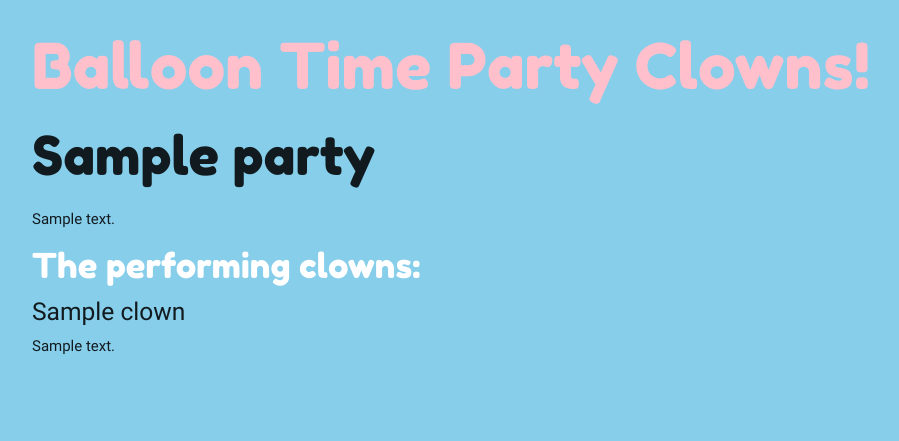
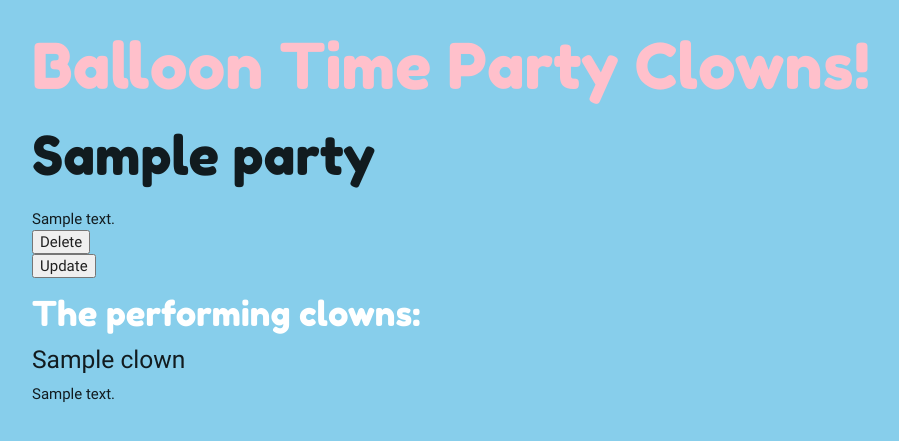
Before and after one commit to winstonsummers/Clowns, a Django app: page /1/ in a window 1280 px wide. Shown: the top 441 px of the page, without its empty margins (160-1059 px from the left). Run offline with Django 3.2, Linux system fonts and the light colour scheme; tables that the repository leaves empty hold one stand-in row (values such as "Sample post").

Commit message:
delete working

```diff
--- a/balloon_time/templates/party_detail.html
+++ b/balloon_time/templates/party_detail.html
@@ -6,6 +6,15 @@
 <article>
   <h2 class="partytitle">{{ party.title }}</h2>
   {{ party.description }}
+  <form action="{% url 'party_delete' party.id %}" method="post">
+    {% csrf_token %}
+    <input type="submit" value="Delete">
+  </form>
+  <form action="{% url 'party_update' party.id %}" method="post">
+    {% csrf_token %}
+    <input type="submit" value="Update">
+  </form>
+
 
   <section>
     <h4 class="partytitle list">The performing clowns:</h4>
--- a/balloon_time/urls.py
+++ b/balloon_time/urls.py
@@ -1,9 +1,12 @@
 from django.conf.urls import url
-
+from django.urls import path
 from . import views
 
 urlpatterns = [
     url(r'^$', views.party_list, name='party_list'),
     url(r'(?P<pk>\d+)/$', views.party_detail),
     url(r'^post_party/$', views.post_party, name="post_party"),
+    url(r'/(?P<pk>[0-9]+)/$', views.PartyUpdate.as_view(), name='party_update'),
+    url(r'/(?P<pk>[0-9]+)/delete/$', views.PartyDelete.as_view(), name='party_delete'),
+
 ]
--- a/balloon_time/views.py
+++ b/balloon_time/views.py
@@ -2,6 +2,9 @@ from django.shortcuts import render
 from django.http import HttpResponse, HttpResponseRedirect
 from .models import Party, Clown
 from .forms import PartyForm, ClownForm
+from django.views.generic.edit import CreateView, UpdateView, DeleteView
+from django.urls import reverse_lazy
+
 
 def party_list(request):
     parties = Party.objects.all()
@@ -18,3 +21,11 @@ def post_party(request):
         party = form.save(commit = False)
         party.save()
     return HttpResponseRedirect('/')
+
+class PartyDelete(DeleteView):
+    model = Party
+    success_url = reverse_lazy('party_list')
+
+class PartyUpdate(UpdateView):
+    model = Party
+    fields = ['title', 'location', 'description']
```
Also changed, not shown: balloon_time/templates/party_confirm_delete.html (added, +14 -0 lines), balloon_time/templates/party_form.html (added, +13 -0 lines).
